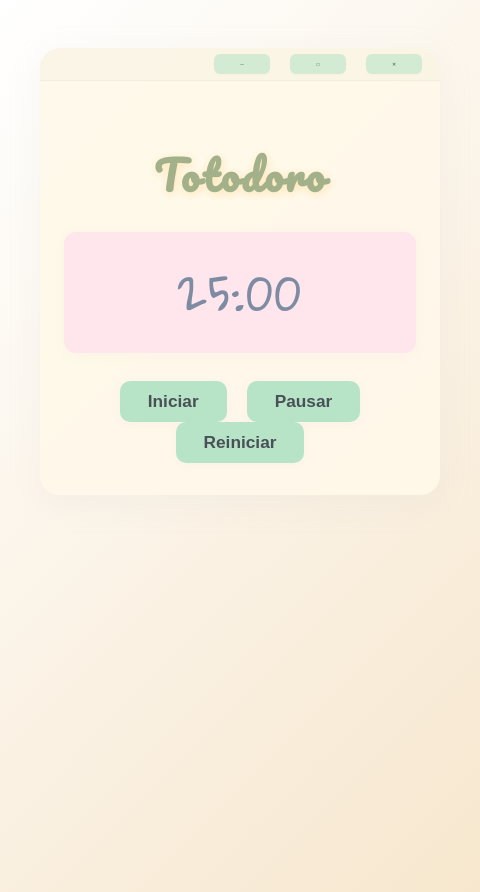
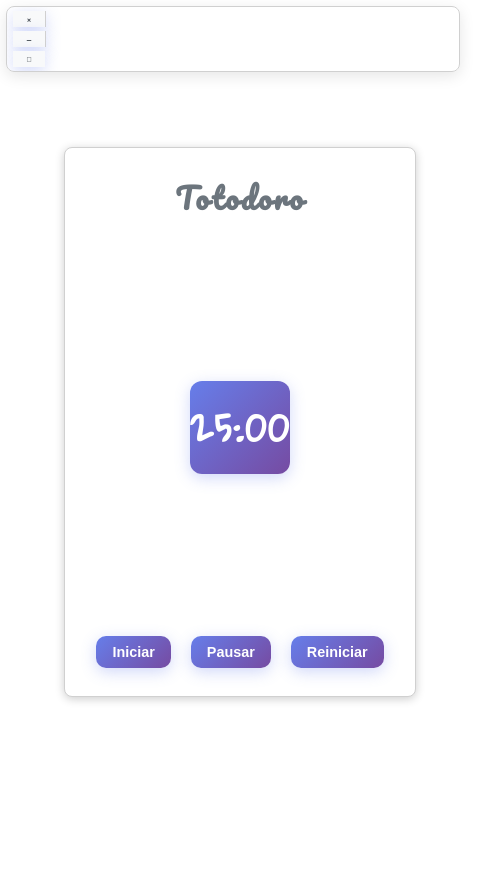
Before and after one commit to fehnox/Totodoro, an Electron app: page index.html in a window 480 px wide. After the commit the page ends 844 px from the top, so only its background shows below. Drawn offline with Linux system fonts and the light colour scheme; no server answers; a web font is replaced by a local one.

Commit message:
Redesign timer UI and update window controls layout
Refactors the CSS for a cleaner, modern look with a white background, gradient timer, and improved button styles. Moves window controls to a fixed horizontal layout in the top-right, updates their symbols, and adjusts responsiveness. Groups timer action buttons in a flex container and slightly reduces the Totoro image size in index.html. Adds VS Code Live Server port setting.

```diff
--- a/CSS/style.css
+++ b/CSS/style.css
@@ -1,4 +1,3 @@
-
 @import url('https://fonts.googleapis.com/css2?family=Cherry+Bomb+One&family=Josefin+Sans:ital,wght@0,100..700;1,100..700&family=Pacifico&display=swap');
 @import url('https://fonts.googleapis.com/css2?family=Cherry+Bomb+One&family=Gloria+Hallelujah&family=Josefin+Sans:ital,wght@0,100..700;1,100..700&family=Pacifico&display=swap');
 
@@ -6,152 +5,208 @@
 
 
 body {
-    background: linear-gradient(135deg, #FFFFFF 0%, #f7e7ce 100%);
-    font-family: 'Pacifico',;
+    background: #FFFFFF; /* Fundo completamente branco */
+    font-family: 'Pacifico';
     text-align: center;
-    min-height: 100vh;
+    height: 100vh;
     margin: 0;
+    padding: 0;
+    overflow: hidden; /* Remove scroll */
+    display: flex;
+    align-items: center;
+    justify-content: center;
+}
+
+/* Controles de janela estilo aplicativo normal - HORIZONTAL */
+.window-controls {
+    position: fixed;
+    top: 20px;
+    right: 20px;
+    display: flex;
+    flex-direction: row; /* Muda para horizontal */
+    background: rgba(255, 255, 255, 0.95);
+    border: 1px solid #d0d0d0;
+    border-radius: 8px;
+    overflow: hidden;
+    box-shadow: 0 4px 15px rgba(0, 0, 0, 0.1);
+    z-index: 1000;
+}
+
+.control-btn {
+    width: 32px;
+    height: 32px; /* Quadrado perfeito */
+    border: none;
+    border-radius: 0;
+    cursor: pointer;
+    font-size: 14px;
+    font-weight: bold;
+    display: flex;
+    align-items: center;
+    justify-content: center;
+    transition: all 0.3s ease;
+    font-family: 'Segoe UI', Tahoma, Geneva, Verdana, sans-serif;
+    border-right: 1px solid #d0d0d0; /* Muda de border-bottom para border-right */
+    background: #f8f9fa;
+    color: #495057;
+    position: relative;
+}
+
+.control-btn:last-child {
+    border-right: none; /* Remove a borda direita do último botão */
+}
+
+/* Hover com a cor do relógio - gradiente azul/roxo */
+.control-btn:hover {
+    background: linear-gradient(135deg, #667eea 0%, #764ba2 100%);
+    color: white;
+    transform: scale(1.05);
+    box-shadow: 0 2px 8px rgba(102, 126, 234, 0.3);
+}
+
+/* Remove os estilos individuais antigos */
+.minimize-btn, .maximize-btn, .close-btn {
+    background: #f8f9fa;
+}
+
+/* Símbolos mais limpos */
+.minimize-btn::before {
+    content: '−';
+    font-size: 18px;
+    font-weight: bold;
+}
+
+.maximize-btn::before {
+    content: '□';
+    font-size: 16px;
+    font-weight: bold;
+}
+
+.close-btn::before {
+    content: '×';
+    font-size: 20px;
+    font-weight: bold;
 }
 
 main {
-    background: rgba(255, 249, 234, 0.95); /* Pastel creme - voltando ao original */
-    margin: 48px auto;
-    padding: 0; /* Remove padding para acomodar a barra de título */
-    border-radius: 20px;
-    box-shadow: 0 8px 32px rgba(200, 200, 200, 0.15);
-    max-width: 400px;
-    overflow: hidden; /* Para arredondar os cantos da barra */
-}
-
-/* Barra de controles de janela */
-.window-controls {
-    background: rgba(163, 177, 138, 0.05); /* Verde pastel bem suave */
-    padding: 8px 12px;
-    display: flex;
-    justify-content: flex-end;
-    border-bottom: 1px solid rgba(163, 177, 138, 0.1);
-}
-
-.control-buttons {
-    display: flex;
-    gap: 5px;
-}
-
-.control-btn {
-    width: 12px;
-    height: 12px;
-    border: none;
-    border-radius: 6px;
-    cursor: pointer;
-    font-size: 6px;
-    font-weight: normal;
-    display: flex;
-    align-items: center;
-    justify-content: center;
-    transition: all 0.2s ease;
-    font-family: 'Arial', sans-serif;
-    /* Cores mais discretas para não competir com os botões principais */
-    background: rgba(183, 228, 199, 0.6); /* Verde pastel mais suave */
-    color: #495057; /* Cor padrão dos outros botões */
-    box-shadow: 0 1px 3px rgba(200, 200, 200, 0.08);
-}
-
-.control-btn:hover {
-    background: rgba(247, 183, 163, 0.8); /* Rosa pastel mais suave no hover */
-    color: #495057; /* Cor padrão */
-    box-shadow: 0 2px 6px rgba(200, 200, 200, 0.12);
-    transform: translateY(-1px) scale(1.02);
-}
-
-/* Símbolos específicos para cada botão */
-.minimize-btn::before {
-    content: '─';
-    font-size: 6px;
-    color: #495057;
-}
-
-.maximize-btn::before {
-    content: var(--symbol, '□');
-    font-size: 6px;
-    color: #495057;
-}
-
-.close-btn::before {
-    content: '✕';
-    font-size: 5px;
-    color: #495057;
-}
-
-/* Responsividade para telas menores */
-@media (max-width: 480px) {
-    .control-btn {
-        width: 10px;
-        height: 10px;
-        font-size: 5px;
-    }
-
-    .minimize-btn::before,
-    .close-btn::before {
-        font-size: 5px;
-    }
-
-    .maximize-btn::before {
-        font-size: 5px;
-    }
-
-    .control-buttons {
-        gap: 4px;
-    }
-
-    .window-controls {
-        padding: 6px 10px;
-    }
+    background: #FFFFFF;
+    padding: 0;
+    border-radius: 8px;
+    box-shadow: 0 2px 10px rgba(0, 0, 0, 0.2);
+    width: 400px;
+    height: auto;
+    max-height: 90vh;
+    overflow: hidden;
+    border: 1px solid #d0d0d0;
+    position: relative;
+    margin-top: 0; /* Remove o margin-top */
 }
 
 /* Adiciona padding ao conteúdo principal */
 .main-content {
-    padding: 32px 24px;
+    padding: 24px 24px 24px 24px;
+    display: flex;
+    flex-direction: column;
+    align-items: center;
+    justify-content: space-between;
+    height: auto;
+    min-height: 500px;
 }
 
 h1{
-    color: #a3b18a; /* Verde pastel */
+    color: #6c757d; /* Cinza neutro para o título */
     font-family:'Pacifico';
-    font-size: 2.5em;
-    margin-bottom: 22px;
+    font-size: 2.2em;
+    margin: 0 0 16px 0;
     letter-spacing: 2.5px;
-    text-shadow: 1px 2px 8px #ffe5b4;
+    text-shadow: none; /* Remove a sombra */
 }
 
 #timer {
-    font-size: 2.8em;
-    color: #7d8ca3; /* Azul pastel */
-    margin-bottom: 28px;
-    background: #ffe5ec; /* Rosa pastel */
-    padding: 16px 0;
+    font-size: 2.5em;
+    color: #FFFFFF; /* Texto branco */
+    margin: 16px 0;
+    background: linear-gradient(135deg, #667eea 0%, #764ba2 100%); /* Gradiente azul/roxo moderno */
+    padding: 12px 0;
     border-radius: 12px;
     font-family: 'Gloria Hallelujah', Courier, monospace;
-    box-shadow: 0 2px 12px rgba(200, 200, 200, 0.10);
+    box-shadow: 0 4px 15px rgba(102, 126, 234, 0.3); /* Sombra colorida */
     letter-spacing: 2px;
-    transition: background 0.3s;
+    transition: all 0.3s ease;
+    font-weight: bold;
+}
+
+#timer:hover {
+    transform: translateY(-2px);
+    box-shadow: 0 6px 20px rgba(102, 126, 234, 0.4);
 }
 
 button {
-    background: #b7e4c7; /* Verde pastel */
-    color: #495057;
+    background: linear-gradient(135deg, #667eea 0%, #764ba2 100%); /* Mesmo gradiente do timer */
+    color: #FFFFFF; /* Texto branco */
     border: none;
     border-radius: 10px;
-    padding: 10px 28px;
+    padding: 10px 24px; /* Botões mais compactos */
     cursor: pointer;
     font-weight: bold;
-    font-size: 1.08em;
-    margin: 0 8px;
-    box-shadow: 0 2px 8px rgba(200, 200, 200, 0.10);
-    transition: background 0.2s, box-shadow 0.2s, transform 0.2s;
+    font-size: 1em;
+    margin: 4px 6px;
+    box-shadow: 0 4px 15px rgba(102, 126, 234, 0.3);
+    transition: all 0.3s ease;
 }
 
 button:hover {
-    background: #f7b7a3; /* Rosa pastel ao passar o mouse */
-    color: #7d8ca3;
-    box-shadow: 0 4px 16px rgba(200, 200, 200, 0.18);
-    transform: translateY(-2px) scale(1.05);
+    background: linear-gradient(135deg, #5a67d8 0%, #6b46c1 100%); /* Gradiente mais escuro no hover */
+    box-shadow: 0 6px 20px rgba(102, 126, 234, 0.4);
+    transform: translateY(-2px) scale(1.02);
 }
+
+/* Container para os botões */
+.button-container {
+    display: flex;
+    justify-content: center;
+    flex-wrap: wrap;
+    gap: 8px;
+    margin-top: 16px;
+}
+
+/* Responsividade */
+@media (max-width: 480px) {
+    .window-controls {
+        top: 6px;
+        left: 6px;
+        gap: 4px;
+    }
+
+    .control-btn {
+        width: 10px;
+        height: 10px;
+        font-size: 7px;
+    }
+
+    .close-btn::before,
+    .minimize-btn::before {
+        font-size: 8px;
+    }
+
+    .maximize-btn::before {
+        font-size: 6px;
+    }
+
+    main {
+        width: 95vw;
+        max-width: 350px;
+    }
+
+    h1 {
+        font-size: 1.8em;
+    }
+
+    #timer {
+        font-size: 2.2em;
+    }
+
+    button {
+        padding: 8px 16px;
+        font-size: 0.9em;
+    }
+}
--- a/index.html
+++ b/index.html
@@ -15,9 +15,9 @@
   <!-- Barra de título com controles de janela -->
   <div class="window-controls">
     <div class="control-buttons">
+      <button class="control-btn close-btn" title="Fechar"></button>
       <button class="control-btn minimize-btn" title="Minimizar"></button>
       <button class="control-btn maximize-btn" title="Maximizar"></button>
-      <button class="control-btn close-btn" title="Fechar"></button>
     </div>
   </div>
 
@@ -25,12 +25,15 @@
     <h1>Totodoro</h1> <!-- Titulo Principal do APP -->
 
     <!-- Imagem do Totoro animado -->
-    <img id="totoroGif" src="imagens/totoro_corda.gif" alt="Totoro animado" style="display:none; width:180px; margin:20px auto;">
+    <img id="totoroGif" src="imagens/totoro_corda.gif" alt="Totoro animado" style="display:none; width:160px; margin:12px auto;">
 
     <div id="timer"> 25:00 </div> <!-- isso é o minutos -->
-    <button id="start">Iniciar</button>
-    <button id="pause">Pausar</button>
-    <button id="reset">Reiniciar</button>
+
+    <div class="button-container">
+      <button id="start">Iniciar</button>
+      <button id="pause">Pausar</button>
+      <button id="reset">Reiniciar</button>
+    </div>
   </div>
 
 </main>
```
